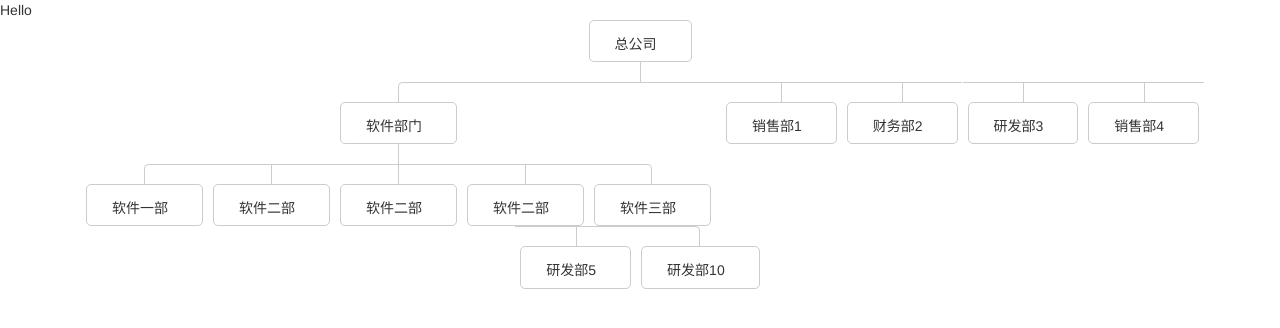
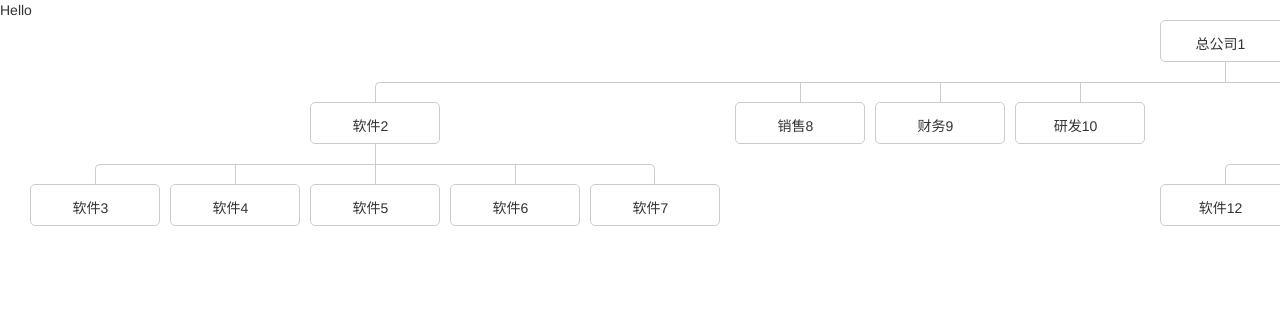
Before and after one commit to forjasper/ngx-org-tree, an Angular app: page / in a window 1280 px wide. Shown: the top 328 px of the page. Built offline with nearby package versions, Linux system fonts and the light colour scheme.

Commit message:
complete this tree

```diff
--- a/src/app/organization/ngx-org-tree/ngx-org-tree.component.css
+++ b/src/app/organization/ngx-org-tree/ngx-org-tree.component.css
@@ -1,8 +1,6 @@
 .container{
+  width:100%;
 	margin: 0px auto;
 	text-align:center;
+  overflow: scroll;
 }
-.container{
-	margin: 0px auto;
-	text-align:center;
-}
--- a/src/app/organization/ngx-org-tree/ngx-org-tree.component.html
+++ b/src/app/organization/ngx-org-tree/ngx-org-tree.component.html
@@ -1,6 +1,7 @@
 <div class="container">
   <org-tree-list
     [listData]="data"
+    (_nodeClick)="nodeClick($event)"
     (_removeNode)="removeNode($event)"
     (_addNode)="addNOde($event)"
     (_editNode)="editNode($event)"> </org-tree-list>
--- a/src/app/organization/ngx-org-tree/ngx-org-tree.component.ts
+++ b/src/app/organization/ngx-org-tree/ngx-org-tree.component.ts
@@ -13,20 +13,28 @@ export class NgxOrgTreeComponent implements OnInit {
   }
   public show() {
     const data = [
-      {id: '1', name: '总公司',
+      {id: '1', name: '总公司1',
         children: [
-          {id: '2', name: '软件部门', children: [
-            {'id': '2-1', name: '软件一部'},
-            {'id': '2-2', name: '软件二部'},
-            {'id': '2-2', name: '软件二部'},
-            {'id': '2-2', name: '软件二部'},
-            {'id': '2-3', name: '软件三部'}]},
-          {id: '4', name: '销售部1'},
-          {id: '5', name: '财务部2'},
-          {id: '6', name: '研发部3'},
-          {id: '7', name: '销售部4'},
-          {id: '8', name: '研发部5'},
-          {id: '9', name: '研发部10'}]}
+          {id: '2', name: '软件2', selected: false, children: [
+            {'id': '3', name: '软件3', selected: false},
+            {'id': '4', name: '软件4', selected: false},
+            {'id': '5', name: '软件5', selected: false},
+            {'id': '6', name: '软件6', selected: false},
+            {'id': '7', name: '软件7', selected: false}]},
+          {id: '8', name: '销售8', selected: false},
+          {id: '9', name: '财务9', selected: false},
+          {id: '10', name: '研发10', selected: false},
+          {id: '11', name: '销售11', selected: false, children: [
+            {'id': '12', name: '软件12', selected: false},
+            {'id': '13', name: '软件13', selected: false},
+            {'id': '14', name: '软件14', selected: false}]},
+          {id: '15', name: '研发15', selected: false},
+          {id: '16', name: '研发16', selected: false},
+          {id: '17', name: '销售17', selected: false, children: [
+            {'id': '18', name: '软件18', selected: false},
+            {'id': '19', name: '软件19', selected: false}]},
+          {id: '20', name: '研发20', selected: false},
+          {id: '21', name: '研发21', selected: false}]}
     ];
     console.log(data);
     this.data = data;
@@ -46,4 +54,22 @@ export class NgxOrgTreeComponent implements OnInit {
     console.log('新增了一个节点');
     console.log(node);
   }
+  nodeClick(node) {
+    // 调整未选中节点的样式
+    this.resetStyle(this.data, node.id);
+    console.log('选择了节点');
+    console.log(node);
+  }
+  resetStyle(data, nodeId) {
+  for (const i in data) {
+    if (data[i].id === nodeId) {
+      console.log(data[i].id);
+      data[i].selected = true;
+      this.resetStyle(data[i].children, nodeId);
+    } else {
+      data[i].selected = false;
+      console.log(data[i].selected);
+      this.resetStyle(data[i].children, nodeId);
+    }
+  }}
 }
--- a/src/app/organization/ngx-org-tree/org-tree-list/org-tree-list.component.html
+++ b/src/app/organization/ngx-org-tree/org-tree-list/org-tree-list.component.html
@@ -1,6 +1,7 @@
 
 	<org-tree-node
     [ngClass]="'org-tree-node'"
+    (_nodeClick)="nodeClick($event)"
     (_removeNode)='removeNode($event)'
     (_addNode)="addNode($event)"
     (_editNode)="editNode($event)"
--- a/src/app/organization/ngx-org-tree/org-tree-list/org-tree-list.component.ts
+++ b/src/app/organization/ngx-org-tree/org-tree-list/org-tree-list.component.ts
@@ -7,6 +7,7 @@ import {Component, OnInit, Input, Output, EventEmitter} from '@angular/core';
 })
 export class OrgTreeListComponent implements OnInit {
   @Input() listData: any;
+  @Output() _nodeClick: EventEmitter<any> = new EventEmitter();
   @Output() _removeNode: EventEmitter<any> = new EventEmitter();
   @Output() _editNode: EventEmitter<any> = new EventEmitter();
   @Output() _addNode: EventEmitter<any> = new EventEmitter();
@@ -15,7 +16,9 @@ export class OrgTreeListComponent implements OnInit {
     // console.log('list init...');
     console.log(this.listData);
   }
-
+  nodeClick(node) {
+    this._nodeClick.emit(node);
+  }
   removeNode(node) {
     this._removeNode.emit(node);
     // console.log('pop node...');
--- a/src/app/organization/ngx-org-tree/org-tree-node/org-tree-node.component.css
+++ b/src/app/organization/ngx-org-tree/org-tree-node/org-tree-node.component.css
@@ -12,12 +12,19 @@
 }
 
 .org-tree-node{
+  width: 130px;
 	border: 1px solid #ccc;
 	border-radius: 5px;
 	background: #ffffff;
 	display:inline-block;
 	*display:inline;
 	*zoom:1;
+}
+
+.org-node-color{
+  background: skyblue;
+  border: 1px solid skyblue;
+
 }
 
 /* 2017-11-9 */
@@ -72,7 +79,7 @@
 /*set component org-tree-list style*/
 org-tree-list{
   position: relative;
-  display: block;
+  display: flex;
   padding-top: 20px;
 }
 
--- a/src/app/organization/ngx-org-tree/org-tree-node/org-tree-node.component.html
+++ b/src/app/organization/ngx-org-tree/org-tree-node/org-tree-node.component.html
@@ -1,20 +1,20 @@
 
-<div class="org-tree-node">
+<div class="org-tree-node" [ngClass]="{'org-node-color':nodeData.selected == true}" (click)="nodeClick()" (dblclick)="nodeDoubleClick()">
   <div class="left">
-      <span (click)="deleteNode()"><i class="fa fa-trash-o "></i></span>
+      <span (click)="deleteNode($event)"><i class="fa fa-trash-o "></i></span>
   </div>
   <div class="middle">
-    <span contenteditable="true">{{nodeData.name}}</span>
+    <span contenteditable="false">{{nodeData.name}}</span>
   </div>
   <div class="right">
-      <span class="editNode" (click)="editNode()"><i class="fa fa-edit"></i></span>
+      <span class="editNode" (click)="editNode($event)"><i class="fa fa-edit"></i></span>
     <div class="optionWindow" *ngIf="editView">
       <input type="text" [(ngModel)]= "nodeEditName">
       <button (click)="editCancel()" class="btn btn-primary btn-xs">取消</button>
       <button (click)="editSave()" class="btn btn-primary btn-xs">确定</button>
     </div>
       <div class="horizon-line"></div>
-      <span class="addNode" (click)="addNode()"><i class="fa fa-plus"></i></span>
+      <span class="addNode" (click)="addNode($event)"><i class="fa fa-plus"></i></span>
     <div class="optionWindow" *ngIf="addView">
       <input type="text" [(ngModel)]= "nodeAddName">
       <button (click)="addCancel()" class="btn btn-primary btn-xs">取消</button>
@@ -25,10 +25,11 @@
 
 <org-tree-list
   [listData]="nodeData.children"
+  (_nodeClick)="popNodeClick($event)"
   (_removeNode)="popDeleteNode($event)"
   (_editNode)="popEditNode($event)"
   (_addNode)="popAddNode($event)"
   [ngClass]="'org-tree-list'"
-  *ngIf="hasChildren()">
+  *ngIf="hasChildren() && showChildren">
 
 </org-tree-list>
--- a/src/app/organization/ngx-org-tree/org-tree-node/org-tree-node.component.ts
+++ b/src/app/organization/ngx-org-tree/org-tree-node/org-tree-node.component.ts
@@ -11,7 +11,11 @@ export class OrgTreeNodeComponent implements OnInit {
   addView: boolean;
   nodeAddName: string;
   nodeEditName: string;
+  showChildren: boolean;
+  dbClickTime: any;
+  nodeSelected: boolean;
   @Input() nodeData: any;
+  @Output() _nodeClick: EventEmitter<any> = new EventEmitter();
   @Output() _removeNode: EventEmitter<any> = new EventEmitter();
   @Output() _editNode: EventEmitter<any> = new EventEmitter();
   @Output() _addNode: EventEmitter<any> = new EventEmitter();
@@ -20,6 +24,8 @@ export class OrgTreeNodeComponent implements OnInit {
   ngOnInit() {
     this.editView = false;
     this.addView = false;
+    this.showChildren = true;
+    this.nodeSelected = false;
     // console.log('node init...');
     console.log(this.nodeData);
   }
@@ -31,12 +37,14 @@ export class OrgTreeNodeComponent implements OnInit {
     return true;
   }
   // click delete btn
-  deleteNode() {
+  deleteNode(event) {
+    event.stopPropagation();
     // console.log('click remove btn...');
     this._removeNode.emit(this.nodeData);
   }
   // click edit btn
-  editNode() {
+  editNode(event) {
+    event.stopPropagation();
     this.nodeEditName = this.nodeData.name;
     if ( this.editView === false) {
       this.editView = true;
@@ -47,7 +55,8 @@ export class OrgTreeNodeComponent implements OnInit {
     // this._editNode.emit(this.nodeData);
   }
   // click addNode btn
-  addNode() {
+  addNode(event) {
+    event.stopPropagation();
     if ( this.addView === false) {
       this.addView = true;
     }else {
@@ -71,6 +80,26 @@ export class OrgTreeNodeComponent implements OnInit {
     // console.log('pop add node...');
     this._addNode.emit(node);
   }
+  popNodeClick(node) {
+    this._nodeClick.emit(node);
+  }
+  nodeDoubleClick() {
+    clearTimeout(this.dbClickTime);
+    if (this.showChildren === true) {
+      this.showChildren = false;
+    }else {
+      this.showChildren = true;
+    }
+  }
+  nodeClick() {
+    clearTimeout(this.dbClickTime);
+    this.nodeSelected = !this.nodeSelected;
+    const that = this;
+    this.dbClickTime = setTimeout(function(){
+      that._nodeClick.emit(that.nodeData);
+
+    }, 400);
+  }
   editCancel() {
     this.editView = false;
   }
```
Also changed, not shown: 1 other file (tests, documents, lock files or other folders).
